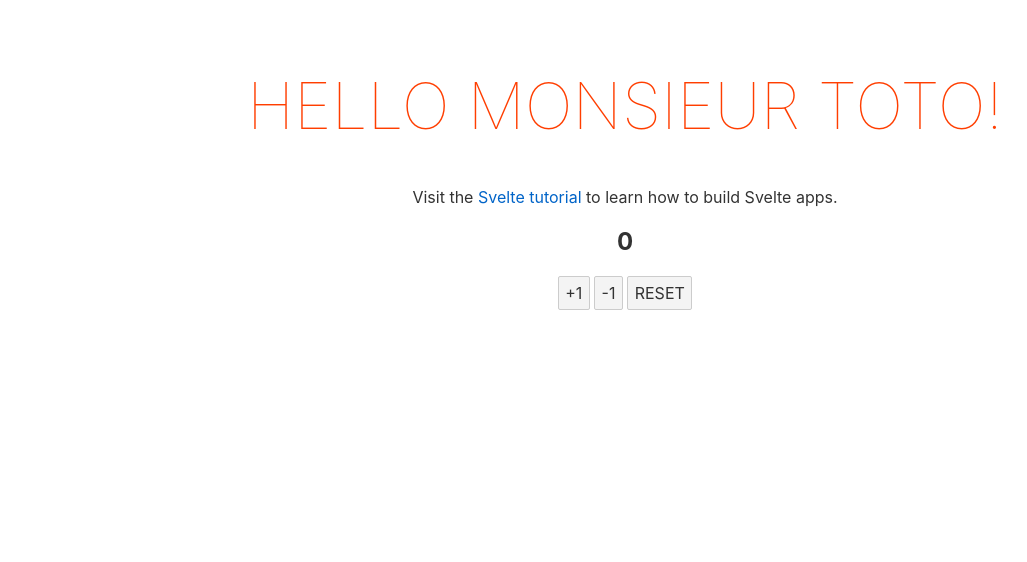
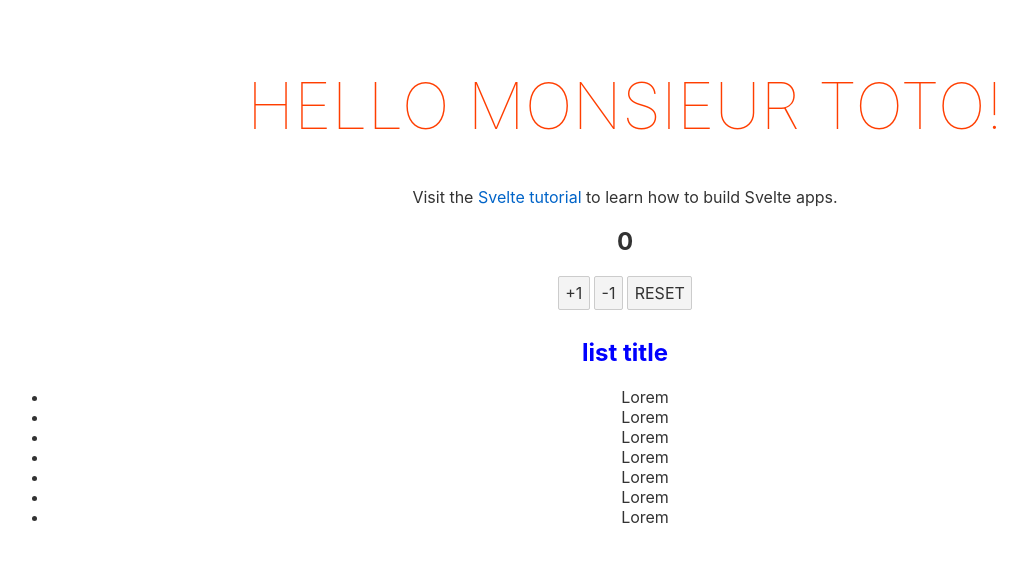
Before and after one commit to trevorius/SvelteDeAaZ-v1, a Svelte app: page / in a window 1280 px wide. Shown: the top 562 px of the page, without its empty margins (15-1042 px from the left). Built offline with nearby package versions, Linux system fonts and the light colour scheme.

Commit message:
:sparkle: first new component

```diff
--- a/src/App.svelte
+++ b/src/App.svelte
@@ -1,4 +1,5 @@
 <script>
+  import List1 from './List1.svelte';
   export let name;
   let title = 'Monsieur';
   let count = 0;
@@ -26,6 +27,8 @@
   <button on:click={increment}> +1 </button>
   <button on:click={decrement}> -1 </button>
   <button on:click={reset}> RESET </button>
+
+  <List1 />
 </main>
 
 <style>
--- /dev/null
+++ b/src/List1.svelte
@@ -0,0 +1,18 @@
+<script></script>
+
+<h2>list title</h2>
+<ul>
+  <li>Lorem</li>
+  <li>Lorem</li>
+  <li>Lorem</li>
+  <li>Lorem</li>
+  <li>Lorem</li>
+  <li>Lorem</li>
+  <li>Lorem</li>
+</ul>
+
+<style>
+  h2 {
+    color: blue;
+  }
+</style>
```
